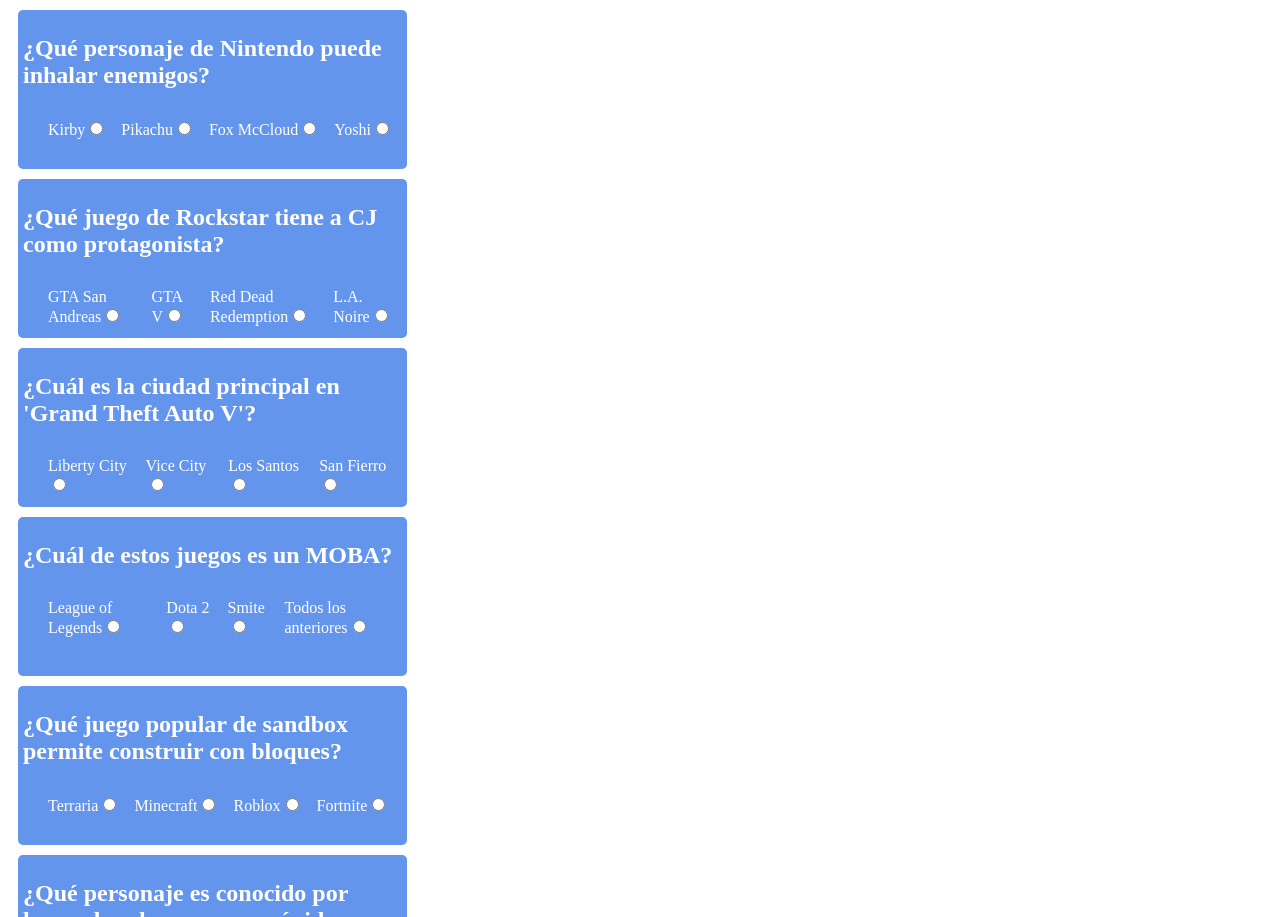
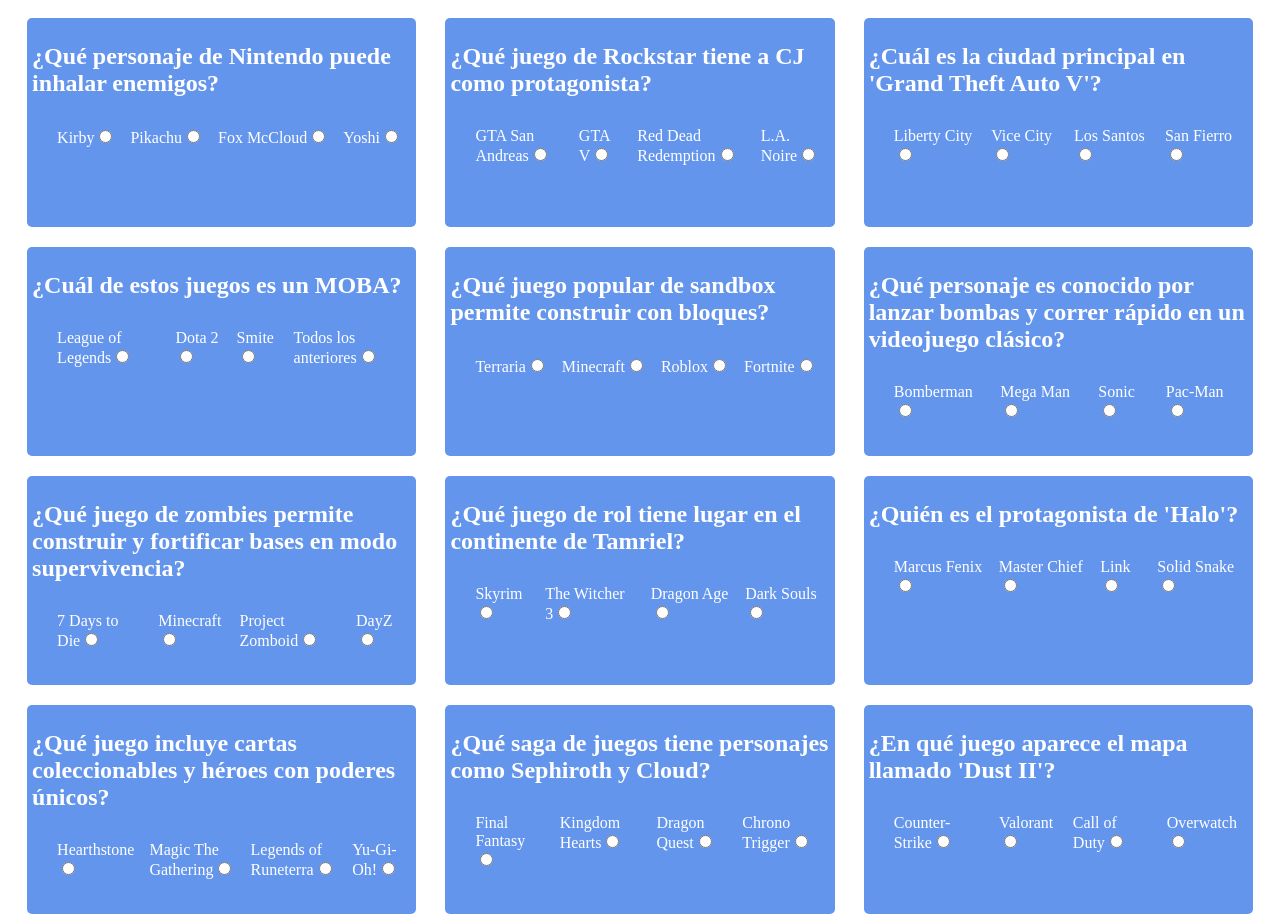
Before and after one commit to germanchin1/Practica1_WebDePreguntas, a plain HTML site: page index.html in a window 1280 px wide. Shown: the top 917 px of the page. Drawn offline with Linux system fonts and the light colour scheme.

Commit message:
preguntas en cuadrícula

```diff
--- a/index.html
+++ b/index.html
@@ -11,7 +11,7 @@
 
 <body>
 
-    <div id="TODAS_LAS_PREGUNTAS"></div>
+    <div id="TODAS_LAS_PREGUNTAS" class="TODAS_LAS_PREGUNTAS"></div>
 
 </body>
 
--- a/style.css
+++ b/style.css
@@ -1,5 +1,5 @@
 .contenedorPreguntas{
-    height: 150px;
+    height: 200px;
     width: 30%;
     background-color: cornflowerblue;
     color: white;
@@ -17,3 +17,8 @@
 label{
     margin-left: 15px;
 }
+.TODAS_LAS_PREGUNTAS{
+    display: flex;
+    flex-wrap: wrap;
+    justify-content: space-evenly;
+}
```
